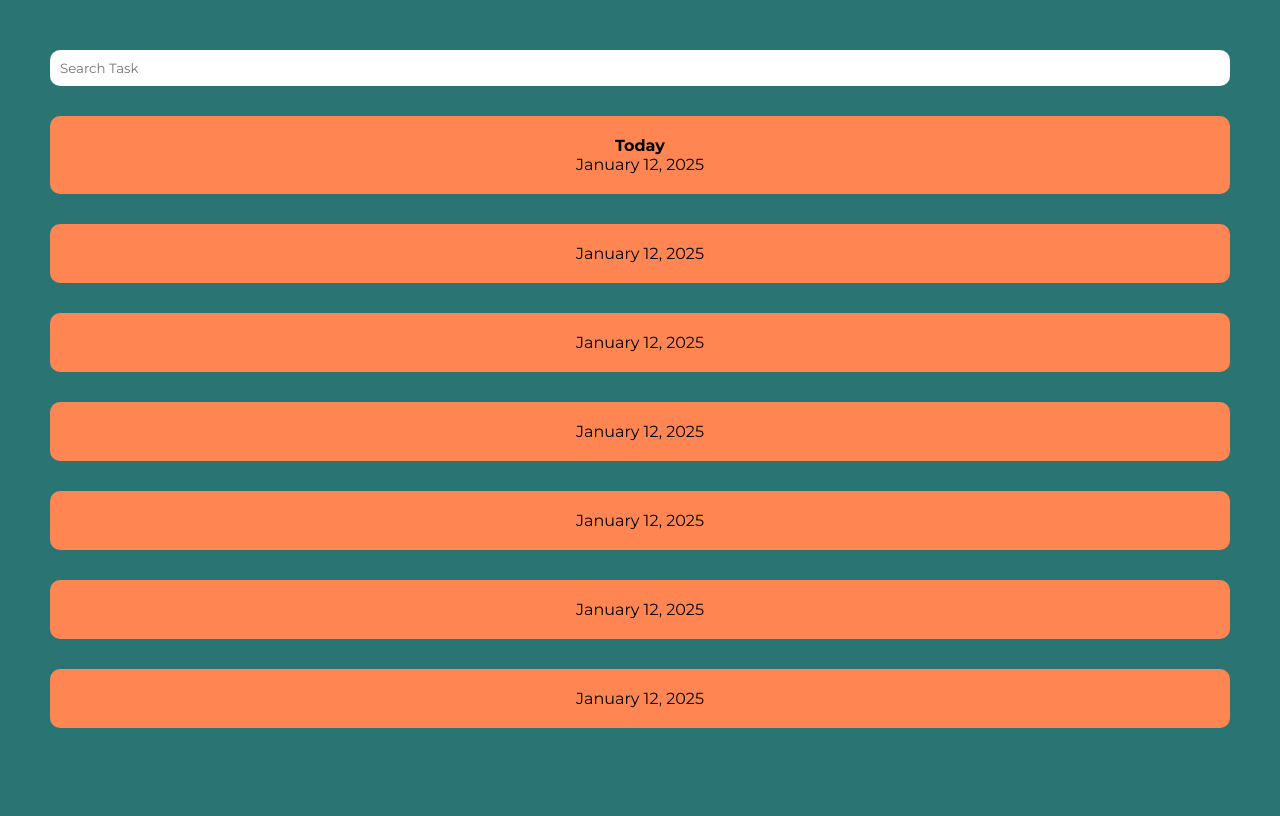
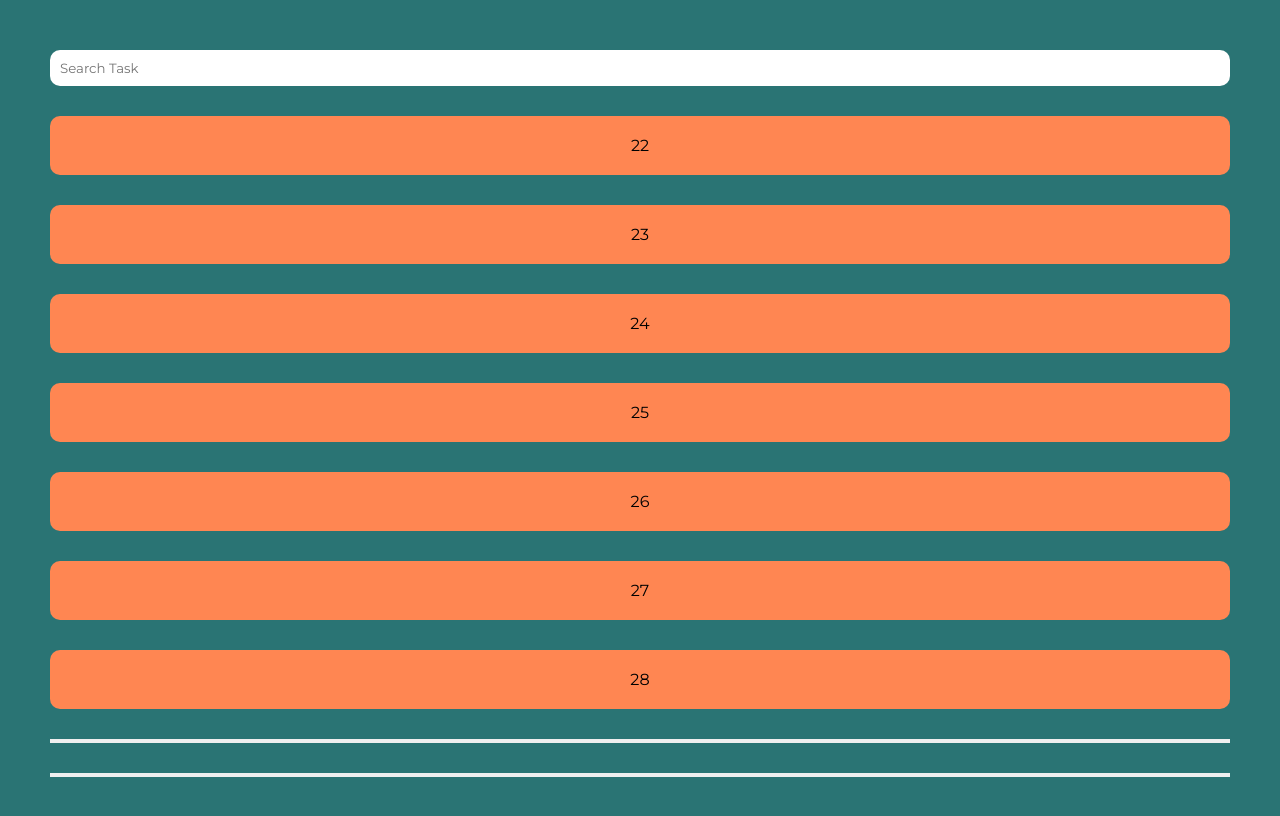
Before and after one commit to OdeMillington/SWEN1005-Assignment1, a plain HTML site: page index.html in a window 1280 px wide. Drawn offline with Linux system fonts and the light colour scheme.

Commit message:
Added Dynamic Date Bars

```diff
--- a/index.html
+++ b/index.html
@@ -15,7 +15,7 @@
         </div>
 
         <div class="calendarArea">
-            <div class="dateContainer">
+            <!-- <div class="dateContainer">
                 <p style="font-weight: bold;">Today</p>
                 <p>January 12, 2025</p>
             </div>
@@ -36,8 +36,11 @@
             </div>
             <div class="dateContainer">
                 <p>January 12, 2025</p>
-            </div>
+            </div> -->
         </div>
+
+        <button type="button" id="moveLeft"></button>
+        <button type="button" id="moveRight"></button>
 
     </div>
 </body>
--- a/script.js
+++ b/script.js
@@ -0,0 +1,23 @@
+rightBtn = document.querySelector("#moveRight");
+leftBtn = document.querySelector("#moveLeft");
+
+currentDate = new Date();
+
+const generateCalendar = () => {
+  for (let i = 0; i < 7; i++) {
+    const calendarArea = document.querySelector(".calendarArea");
+
+    const dateContainer = document.createElement("div");
+    dateContainer.classList.add("dateContainer");
+
+    // Sets temporary date to update each date bar as the loop runs
+    let tmpDate = new Date();
+    tmpDate.setDate(currentDate.getDate() + i);
+
+    dateContainer.textContent = tmpDate.getDate();
+    calendarArea.appendChild(dateContainer)
+
+  }
+};
+
+generateCalendar()
```
